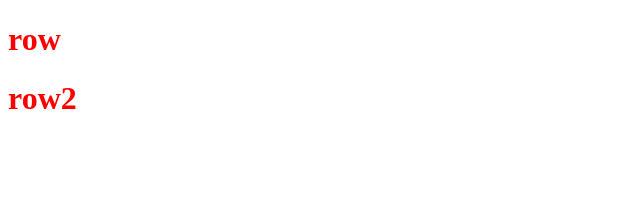
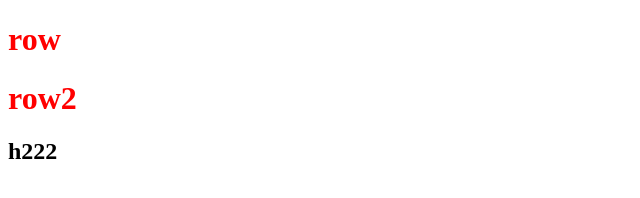
Before and after one commit to kit-kater/test, a plain HTML site: page index.html in a window 1280 px wide. Shown: the full height of the page, 0-640 px from the left. Drawn offline with Linux system fonts and the light colour scheme.

Commit message:
h2 was added

```diff
--- a/index.html
+++ b/index.html
@@ -10,6 +10,7 @@
 <body>
 <h1>row</h1>
 <h1>row2</h1>
+<h2>h222</h2>
 
 
 
```
